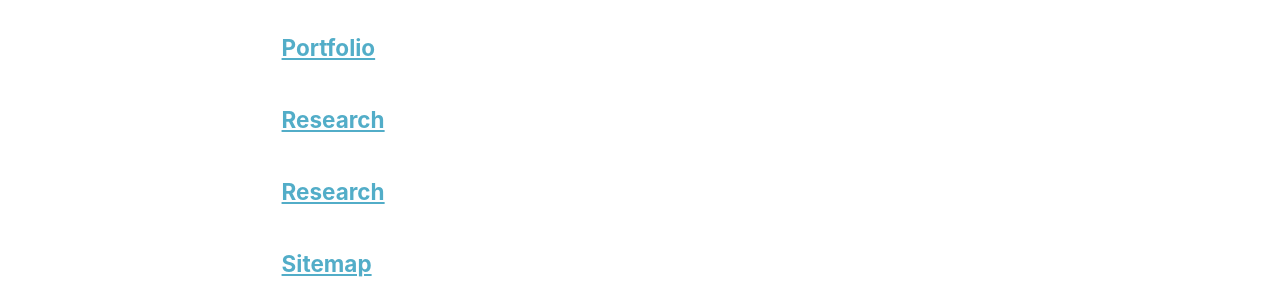
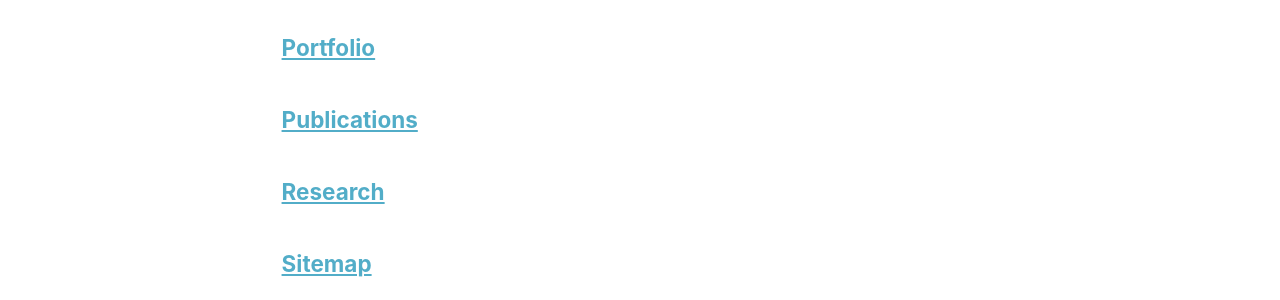
Before and after one commit to arianagamero11/arianagamero11.github.io, a Jekyll site: the page built from _pages/page-archive.html, in a window 1280 px wide and 900 px high, scrolled down 639 px. Shown: the part 154-454 px from the top of the window. Built offline with Jekyll 4.4.1, drawn with Linux system fonts in a browser that asks for light colours.

Commit message:
Update publications.md

```diff
--- a/_pages/publications.md
+++ b/_pages/publications.md
@@ -1,7 +1,7 @@
 ---
 layout: archive
-title: "Research"
-permalink: /research/
+title: "Publications"
+permalink: /publications/
 author_profile: true
 ---
 
```
